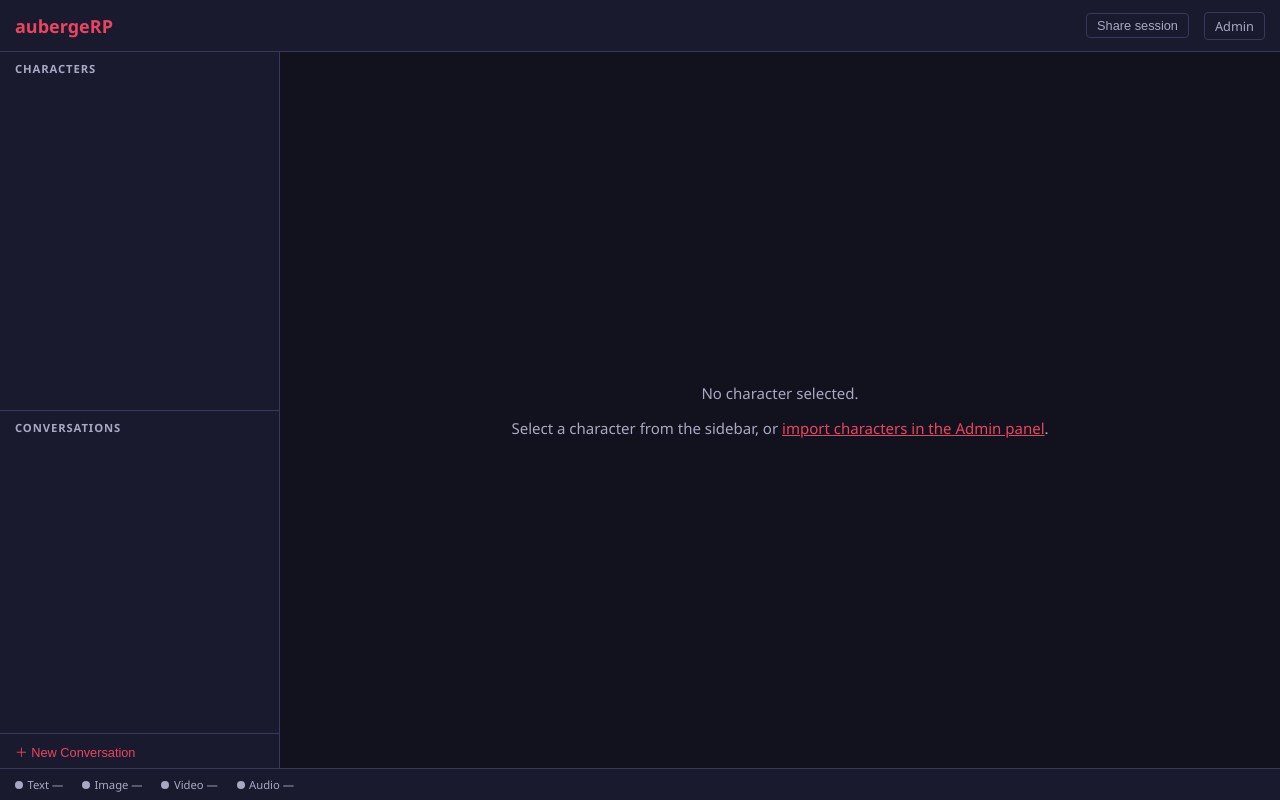
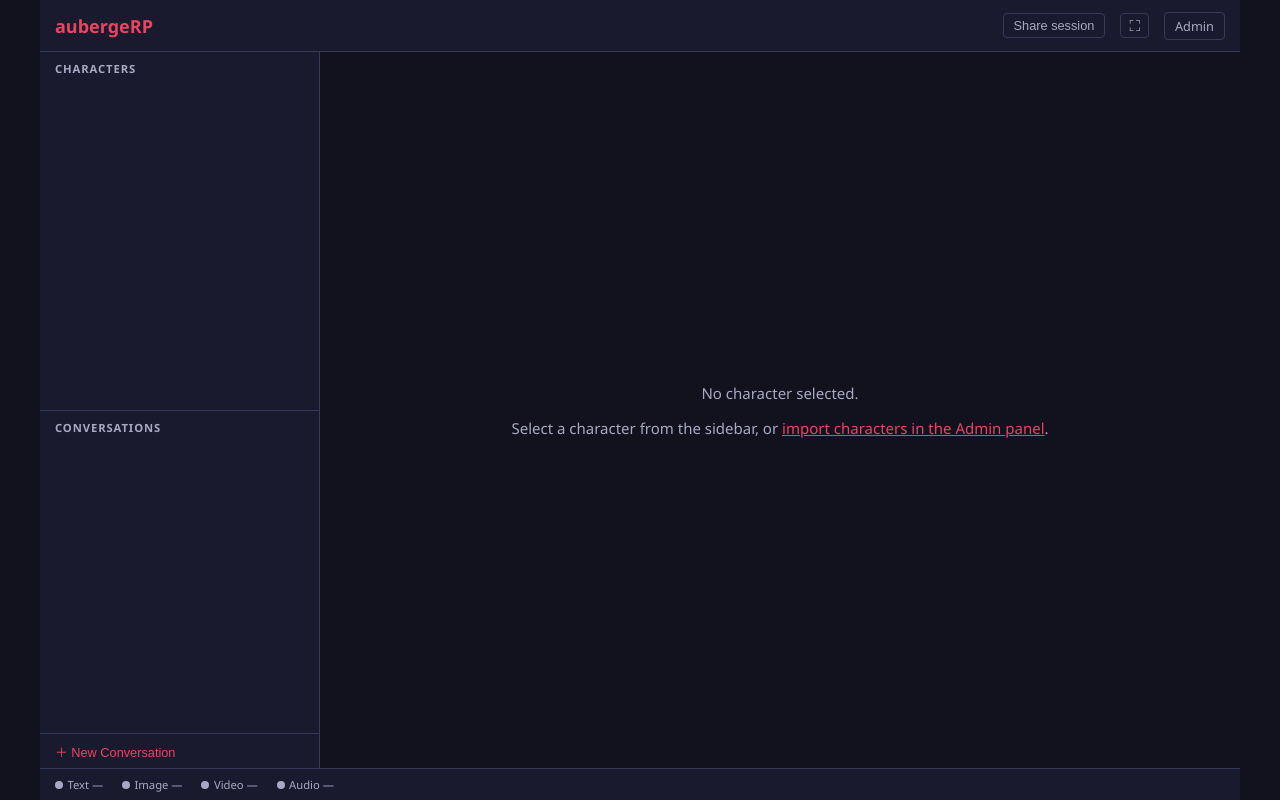
Before and after one commit to odoucet/aubergeRP, a plain HTML site: page frontend/index.html in a window 1280 px wide. Drawn offline with Linux system fonts and the light colour scheme; no server answers.

Commit message:
feat: enhance admin interface with fullscreen toggle

```diff
--- a/frontend/css/main.css
+++ b/frontend/css/main.css
@@ -27,6 +27,22 @@ body {
   display: flex;
   flex-direction: column;
   overflow: hidden;
+  align-items: center;
+}
+
+/* ─── App container (max-width constraint) ──────────────────────────────── */
+#app {
+  width: 100%;
+  max-width: 1200px;
+  flex: 1;
+  display: flex;
+  flex-direction: column;
+  overflow: hidden;
+}
+
+:fullscreen #app,
+:-webkit-full-screen #app {
+  max-width: none;
 }
 
 /* ─── Header ───────────────────────────────────────────────────────────── */
@@ -81,6 +97,19 @@ body {
   transition: color 0.2s, border-color 0.2s;
 }
 #header .share-btn:hover { color: var(--color-text); border-color: var(--color-text-muted); }
+
+.fullscreen-btn {
+  background: none;
+  border: 1px solid var(--color-border);
+  border-radius: 4px;
+  color: var(--color-text-muted);
+  cursor: pointer;
+  font-size: 1rem;
+  padding: 4px 8px;
+  transition: color 0.2s, border-color 0.2s;
+  line-height: 1;
+}
+.fullscreen-btn:hover { color: var(--color-text); border-color: var(--color-text-muted); }
 
 /* ─── Layout: main row ─────────────────────────────────────────────────── */
 #main {
--- a/frontend/index.html
+++ b/frontend/index.html
@@ -8,11 +8,14 @@
 </head>
 <body>
 
+<div id="app">
+
 <!-- Header -->
 <header id="header" role="banner">
   <button class="hamburger" id="hamburger-btn" aria-label="Toggle sidebar" aria-expanded="false">☰</button>
   <div class="logo">aubergeRP</div>
   <button id="share-session-btn" class="share-btn" aria-label="Share session">Share session</button>
+  <button id="fullscreen-btn" class="fullscreen-btn" aria-label="Toggle fullscreen">⛶</button>
   <a href="/admin/" class="admin-link" aria-label="Admin panel">Admin</a>
 </header>
 
@@ -97,6 +100,8 @@
   </div>
 </footer>
 
+</div><!-- /#app -->
+
 <!-- Toast -->
 <div id="toast" role="alert" aria-live="assertive"></div>
 
@@ -131,6 +136,21 @@
     onCharacterSelected(character).catch(err => showToast(err.message));
   }
 
+  // Fullscreen toggle
+  const fullscreenBtn = document.getElementById('fullscreen-btn');
+  fullscreenBtn.addEventListener('click', () => {
+    if (!document.fullscreenElement) {
+      document.documentElement.requestFullscreen();
+    } else {
+      document.exitFullscreen();
+    }
+  });
+  document.addEventListener('fullscreenchange', () => {
+    const isFs = !!document.fullscreenElement;
+    fullscreenBtn.textContent = isFs ? '⊡' : '⛶';
+    fullscreenBtn.setAttribute('aria-label', isFs ? 'Exit fullscreen' : 'Toggle fullscreen');
+  });
+
   // Init
   applyGuiCustomization();
   initCharacters(onCharSelected);
```
